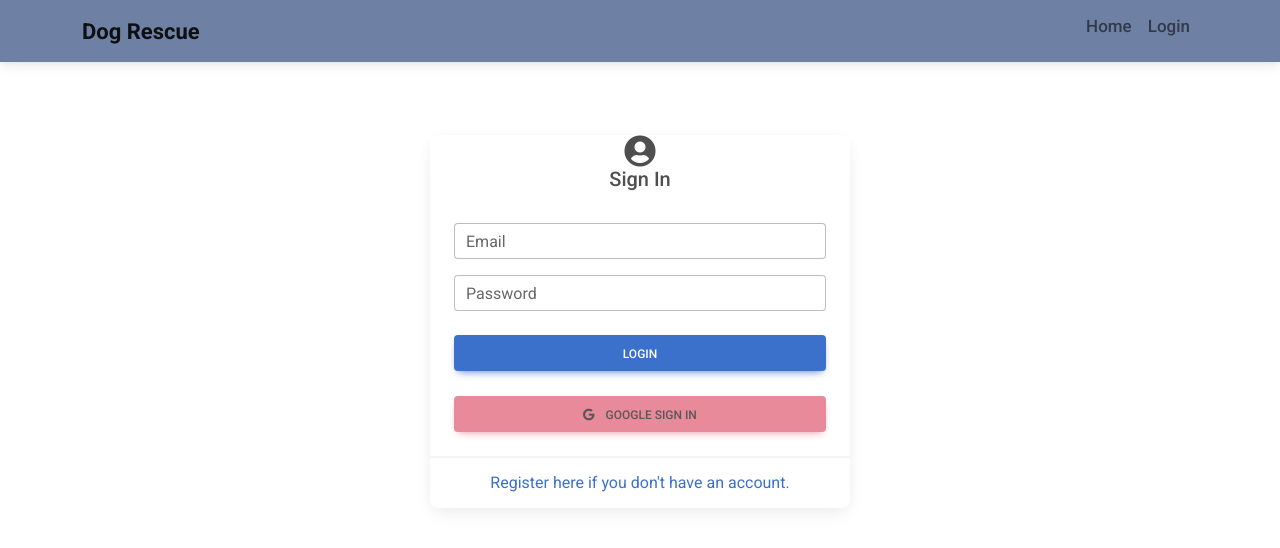
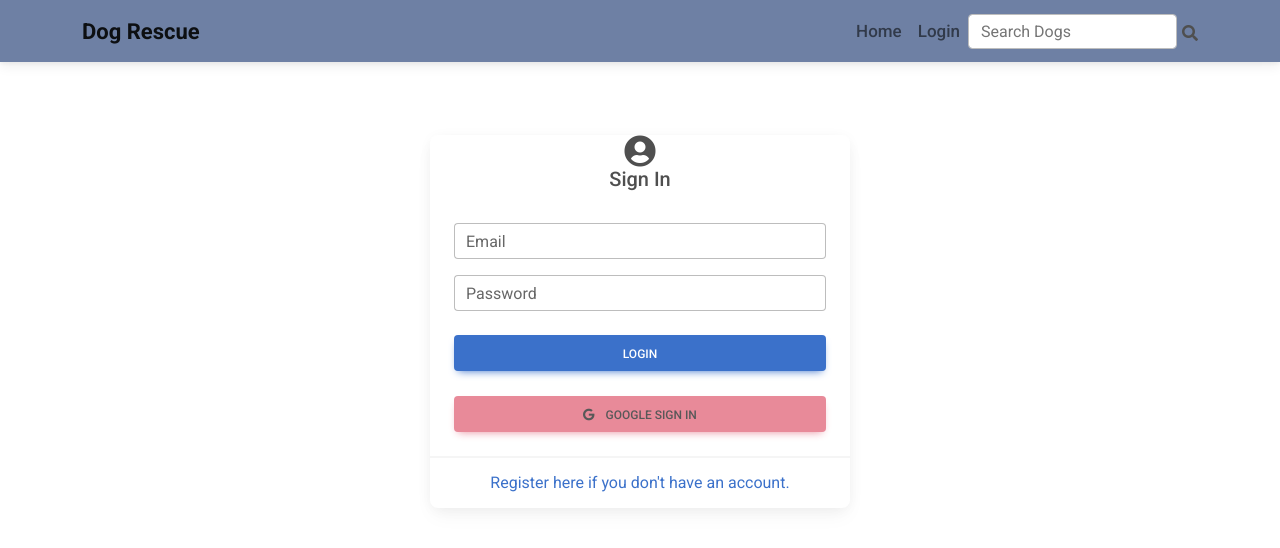
Before and after one commit to Vanillajaviscript/redo-capstone-frontend, a React (Create React App) app: page /login in a window 1280 px wide. Shown: the top 548 px of the page. Built offline with nearby package versions, Linux system fonts and the light colour scheme.

Commit message:
adds netlify deployment files

```diff
--- a/src/App.css
+++ b/src/App.css
@@ -1,5 +1,8 @@
 .App {
   text-align: center;
+}
+body {
+  background-color: "gray";
 }
 
 .App-logo {
--- a/src/App.js
+++ b/src/App.js
@@ -8,7 +8,7 @@ import Register from "./pages/Register";
 import NavBar from './components/NavBar';
 import {useDispatch} from "react-redux";
 import {useEffect} from "react"
-import {setUser, setLogout} from "./redux/features/authSlice";
+import {setUser} from "./redux/features/authSlice";
 import AddEditDog from './pages/AddEditDog';
 import SingleDog from './pages/SingleDog';
 import Dashboard from './pages/Dashboard';
@@ -28,9 +28,10 @@ function App() {
       <NavBar />
       <ToastContainer />
     <Routes>
-      <Route path="/" element={<Home />}>Home</Route>
-      <Route path="/login" element={<Login />}>Login</Route>
-      <Route path="/register" element={<Register />}>Signup</Route>
+      <Route path="/" element={<Home />}/>
+      <Route path="/dogs/search" element={<Home />} />
+      <Route path="/login" element={<Login />}/>
+      <Route path="/register" element={<Register />}/>
       <Route path="/adddog" element={
         <AuthorizedRoute>
           <AddEditDog />
@@ -44,7 +45,10 @@ function App() {
         }
       />
       <Route path="/dog/:id" element={<SingleDog />} />
-      <Route path="/dashboard" element={<AuthorizedRoute><Dashboard /></AuthorizedRoute>} />
+      <Route path="/dashboard" element={
+        <AuthorizedRoute>
+          <Dashboard />
+        </AuthorizedRoute>} />
       <Route path="*" element={<Page404 />}/>
     </Routes>
     </div>
--- a/src/components/NavBar.jsx
+++ b/src/components/NavBar.jsx
@@ -1,4 +1,4 @@
-import { useState, useEffect } from "react";
+import { useState } from "react";
 import {
   MDBNavbar,
   MDBContainer,
@@ -7,20 +7,31 @@ import {
   MDBNavbarItem,
   MDBNavbarToggler,
   MDBCollapse,
-  MDBBadge,
-  MDBBtn,
   MDBNavbarBrand,
   MDBNavbarLink
 } from "mdb-react-ui-kit";
 import { useSelector, useDispatch } from "react-redux";
 import { setLogout } from "../redux/features/authSlice";
 import { useNavigate } from "react-router-dom";
-
+import { searchDogs } from "../redux/features/dogSlice";
 
 
 const NavBar = () => {
   const [show, setShow] = useState(false);
+  const [search, setSearch] = useState("")
   const dispatch = useDispatch();
+  const navigate = useNavigate();
+
+  const handleSubmit = (e) => {
+    e.preventDefault();
+    if(search) {
+      dispatch(searchDogs(search));
+      navigate(`/dogs/search?searchQuery=${search}`);
+      setSearch("");
+    } else {
+      navigate("/");
+    }
+  };
 
   const handleLogout = () => {
     dispatch(setLogout())
@@ -44,7 +55,7 @@ const NavBar = () => {
       <MDBCollapse show={show} navbar>
         <MDBNavbarNav right fullWidth={false} className="mb-2 mb-lg-0">
           {user?.result?._id && (
-            <h5 style={{marginRight: "60px", marginTop: "20px"}}>Welcome, {user?.result?.name}</h5>
+            <h5 style={{marginRight: "60px", marginTop: "30px"}}>Welcome, {user?.result?.name}</h5>
           )}
           <MDBNavbarItem>
             <MDBNavbarLink href="/">
@@ -79,6 +90,17 @@ const NavBar = () => {
         </MDBNavbarItem>
           )}
         </MDBNavbarNav>
+        <form className="d-flex input-group w-auto" onSubmit={handleSubmit}>
+          <input
+            type="text"
+            className="form-control"
+            placeholder="Search Dogs"
+            value={search}
+            onChange={(e) => setSearch(e.target.value)} />
+        </form>
+        <div style={{marginTop: "5px", marginLeft: "5px"}}>
+          <MDBIcon fas icon="search" />
+        </div>
       </MDBCollapse>
     </MDBContainer>
    </MDBNavbar>
--- a/src/components/Page404.jsx
+++ b/src/components/Page404.jsx
@@ -7,5 +7,5 @@ const Page404 = () => {
       <h1 className="text-center">Page not Found</h1>
     </div>
   )
-}
+};
 export default Page404
--- a/src/index.css
+++ b/src/index.css
@@ -13,7 +13,7 @@ code {
 .navbar-text {
   color: #0d0f12;
   font-weight: 500;
-  margin-top: 7px;
+  margin-top: 17px;
   font-size: 17px;
 }
 
--- a/src/pages/Login.jsx
+++ b/src/pages/Login.jsx
@@ -27,6 +27,10 @@ const Login = () => {
   //hooks initialized to variables
   const navigate = useNavigate();
   const dispatch = useDispatch();
+
+
+  //env variables for google client id for local and production
+  const clientId = "19320938948-bfrh0c1vm3i0rmi0802m4q11rlkkvngb.apps.googleusercontent.com";
 
   //side effect to handle error for login
   useEffect(() => {
@@ -109,7 +113,7 @@ const Login = () => {
             <br />
           <GoogleLogin
           //google secret key - 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
-            clientId="19320938948-9gcj4ta21va6pq97928vke0sqhe7ckdp.apps.googleusercontent.com"
+            clientId={clientId}
             render={(renderProps) => (
               <MDBBtn
                 style={{ width: "100%" }}
--- a/src/redux/api.js
+++ b/src/redux/api.js
@@ -1,6 +1,9 @@
 import axios from "axios";
 
-const API = axios.create({baseURL: "http://localhost:3001"});
+
+
+const API = axios.create({baseURL: "https://dog-rescue-adoption.herokuapp.com/"})
+
 
 API.interceptors.request.use((req) => {
   if(localStorage.getItem("profile")) {
@@ -21,3 +24,4 @@ export const updateDog = (updatedDogData, id) =>
   API.patch(`/dog/${id}`, updatedDogData);
 export const getDogsByUser = (userId) => API.get(`/dog/userdogs/${userId}`);
 export const deleteDog = (id) => API.delete(`/dog/${id}`);
+export const getDogsBySearch = (searchQuery) => API.get(`/dog/search?searchQuery=${searchQuery}`);
--- a/src/redux/features/dogSlice.js
+++ b/src/redux/features/dogSlice.js
@@ -70,6 +70,17 @@ export const updateDog = createAsyncThunk(
       const response = await api.updateDog(updatedDogData, id);
       toast.success("Dog Updated Successfully");
       navigate("/");
+      return response.data;
+    } catch (err) {
+      return rejectWithValue(err.response.data);
+    }
+  }
+);
+export const searchDogs = createAsyncThunk(
+  "dog/searchDogs",
+  async (searchQuery , { rejectWithValue }) => {
+    try {
+      const response = await api.getDogsBySearch(searchQuery);
       return response.data;
     } catch (err) {
       return rejectWithValue(err.response.data);
@@ -170,6 +181,17 @@ const dogSlice = createSlice({
       state.loading = false;
       state.error = action.payload.message;
     },
+    [searchDogs.pending]: (state, action) => {
+      state.loading = true;
+    },
+    [searchDogs.fulfilled]: (state, action) => {
+      state.loading = false;
+      state.dogs = action.payload;
+    },
+    [searchDogs.rejected]: (state, action) => {
+      state.loading = false;
+      state.error = action.payload.message;
+    },
   },
 });
 
```
Also changed, not shown: 1 other file (tests, documents, lock files or other folders).
